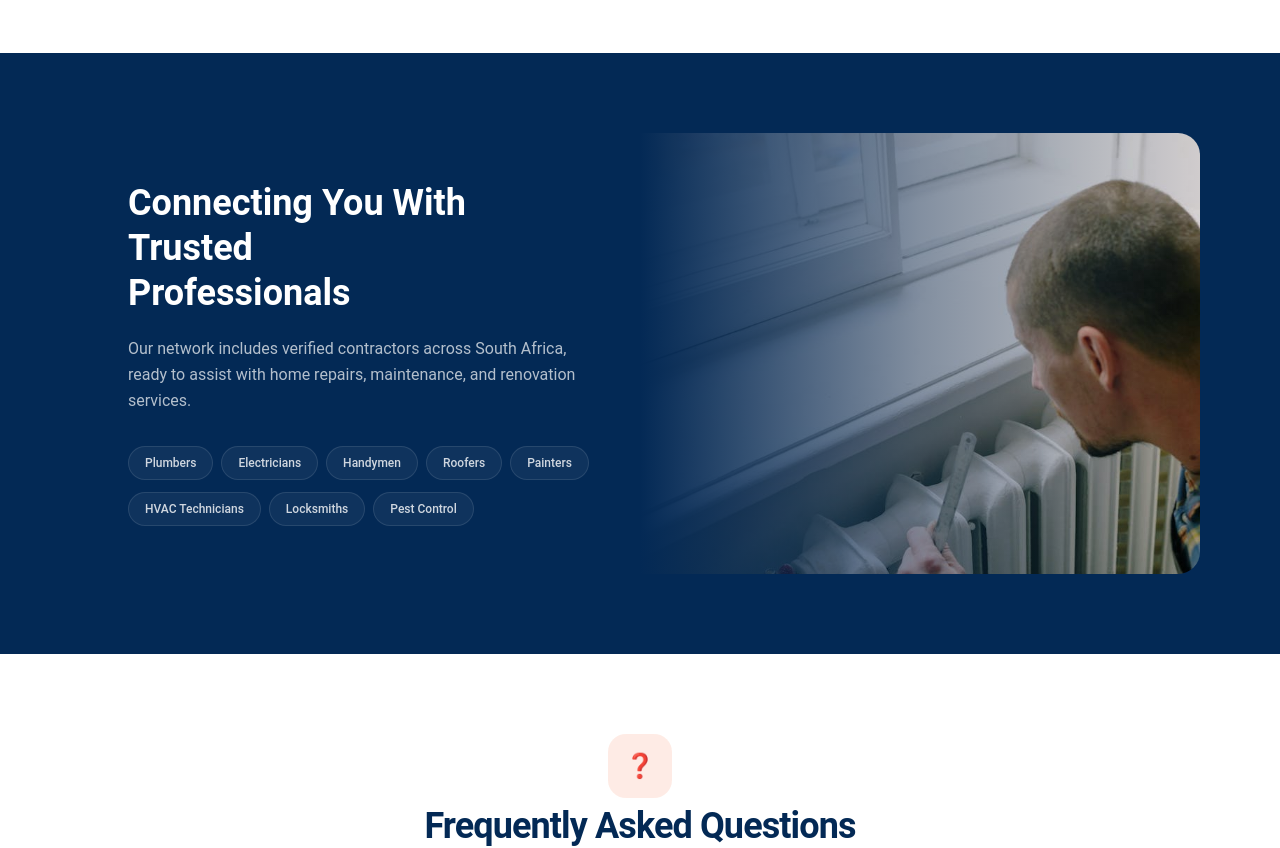
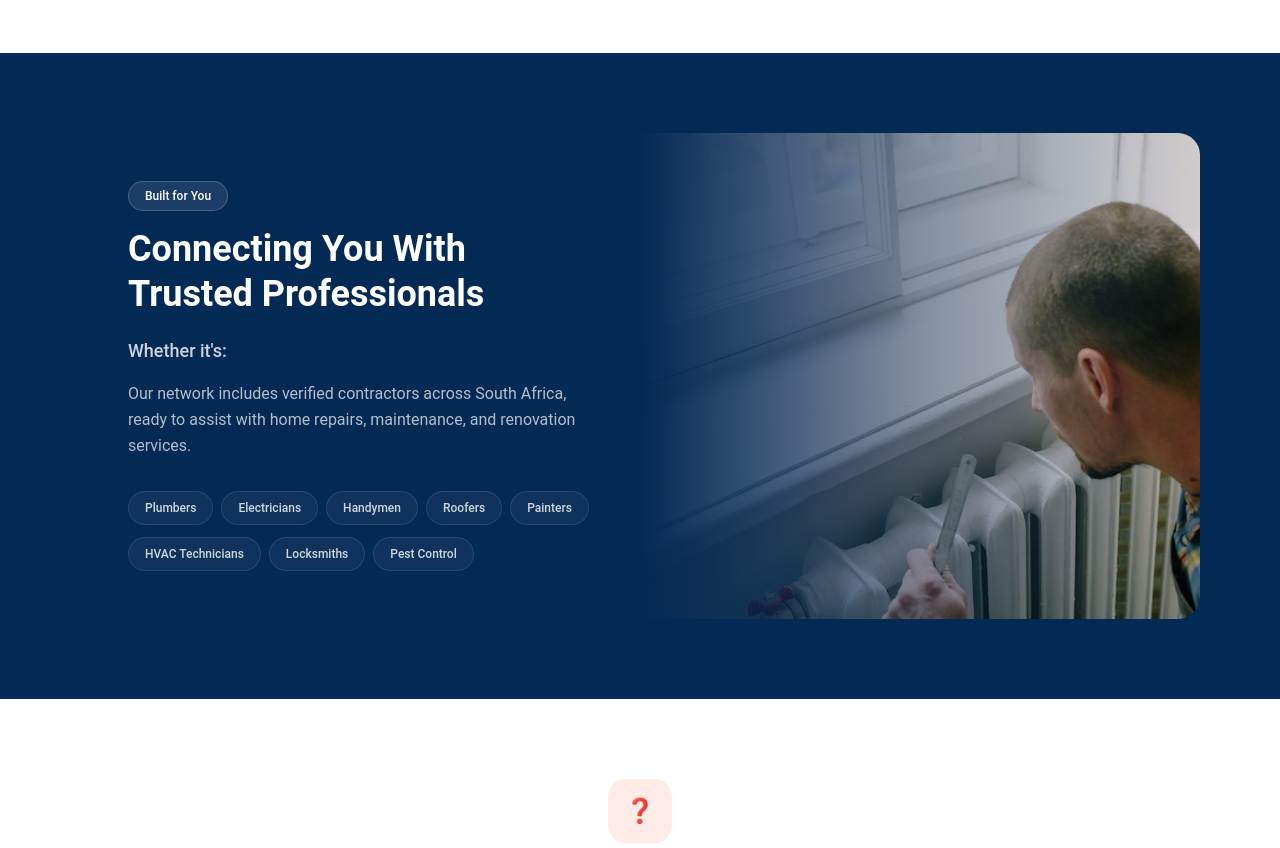
Before and after one commit to technova-view/pliers, a Next.js app in the folder client/: page / in a window 1280 px wide. Shown: the part 1880-2728 px from the top of the page. Built offline with nearby package versions, Linux system fonts and the light colour scheme; no server answers.

Commit message:
update landing page sections

```diff
--- a/client/src/components/landing-pages/built-for-real-homes.tsx
+++ b/client/src/components/landing-pages/built-for-real-homes.tsx
@@ -10,10 +10,19 @@ interface BuiltForRealHomesProps {
   subtitle?: string;
   categories: Category[];
   footerText?: string;
+  description?: string;
+  imageSrc?: string;
+  imageAlt?: string;
 }
 
 export function BuiltForRealHomes({
+  title,
+  badgeText,
+  subtitle,
   categories,
+  description,
+  imageSrc = "/contractors.jpeg",
+  imageAlt = "Professional contractor at work",
 }: BuiltForRealHomesProps) {
   return (
     <section className="py-20 bg-secondary">
@@ -21,15 +30,24 @@ export function BuiltForRealHomes({
         <div className="grid grid-cols-1 md:grid-cols-2 rounded-3xl overflow-hidden">
           {/* Left Content */}
           <div className="flex flex-col justify-center p-8 md:p-12">
+            {badgeText && (
+              <Badge className="mb-4 bg-white/10 px-4 py-1.5 text-white border-white/20">
+                {badgeText}
+              </Badge>
+            )}
+
             <h2 className="text-3xl md:text-4xl font-semibold text-white leading-tight mb-5">
-              Connecting You With Trusted <br />
-              Professionals
+              {title}
             </h2>
 
+            {subtitle && (
+              <p className="text-white/80 text-base md:text-lg font-medium mb-4">
+                {subtitle}
+              </p>
+            )}
+
             <p className="text-white/70 text-sm md:text-base leading-relaxed max-w-md mb-8">
-              Our network includes verified contractors across South Africa,
-              ready to assist with home repairs, maintenance, and renovation
-              services.
+              {description}
             </p>
 
             {/* Tags */}
@@ -48,8 +66,8 @@ export function BuiltForRealHomes({
           {/* Right Image */}
           <div className="relative hidden md:block">
             <img
-              src="/contractors.jpeg"
-              alt="Professional contractor at work"
+              src={imageSrc}
+              alt={imageAlt}
               className="absolute inset-0 w-full h-full object-cover"
             />
 
--- a/client/src/components/landing-pages/how-it-works.tsx
+++ b/client/src/components/landing-pages/how-it-works.tsx
@@ -26,7 +26,6 @@ interface HowItWorksProps {
 export function HowItWorks({
   title = "How It Works",
   badgeText = "Simple Process",
-  steps,
 }: HowItWorksProps) {
   return (
     <section className="py-16 md:py-20 bg-white">
--- a/client/src/data/homeowner-landing-page/data.tsx
+++ b/client/src/data/homeowner-landing-page/data.tsx
@@ -67,9 +67,10 @@ export const homeownerLandingPageData = {
     ],
   },
   builtForRealHomes: {
-    title: "Built for Real Homes",
+    title: "Connecting You With Trusted Professionals",
     badgeText: "Built for You",
     subtitle: "Whether it's:",
+    description: "Our network includes verified contractors across South Africa, ready to assist with home repairs, maintenance, and renovation services.",
     categories: [
       { name: "Plumbers" },
       { name: "Electricians" },
@@ -79,7 +80,10 @@ export const homeownerLandingPageData = {
       { name: "HVAC Technicians" },
       { name: "Locksmiths" },
       { name: "Pest Control" },
-    ]
+    ],
+    footerText: "Find the right professional for your needs",
+    imageSrc: "/contractors.jpeg",
+    imageAlt: "Professional contractor at work",
   },
   builtForSouthAfricanHomes: {
     title: "Built for South African Homes",
```
